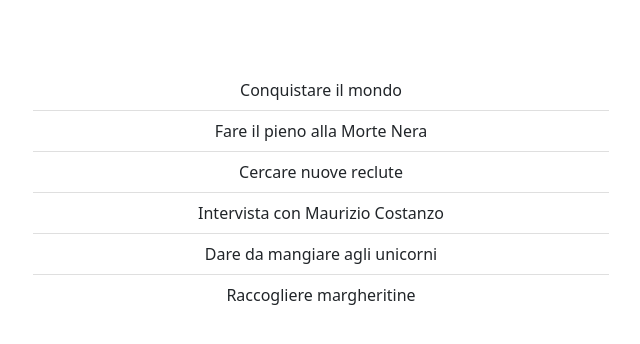
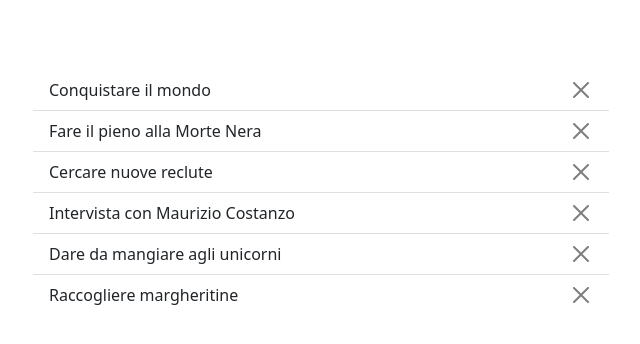
Before and after one commit to Flopiras/vue-todolist, a plain HTML site: page index.html in a window 1280 px wide. Shown: the part 178-522 px from the top of the page, without its empty margins (319-959 px from the left). Drawn offline with nearby package versions, Linux system fonts and the light colour scheme.

Commit message:
add close button

```diff
--- a/index.html
+++ b/index.html
@@ -31,8 +31,11 @@
         <!-- list -->
         <div class="container text-center" id="list">
             <ul class="list-group list-group-flush">
-                <li v-for="task in tasks" :class="{'text-decoration-line-through' : task.done}" class="list-group-item">
-                    {{ task.text }} </li>
+                <li v-for="task in tasks" :class="{'text-decoration-line-through' : task.done}"
+                    class="list-group-item d-flex justify-content-between">
+                    {{ task.text }}
+                    <button type="button" class="btn-close" aria-label="Close"></button>
+                </li>
             </ul>
         </div>
 
```
